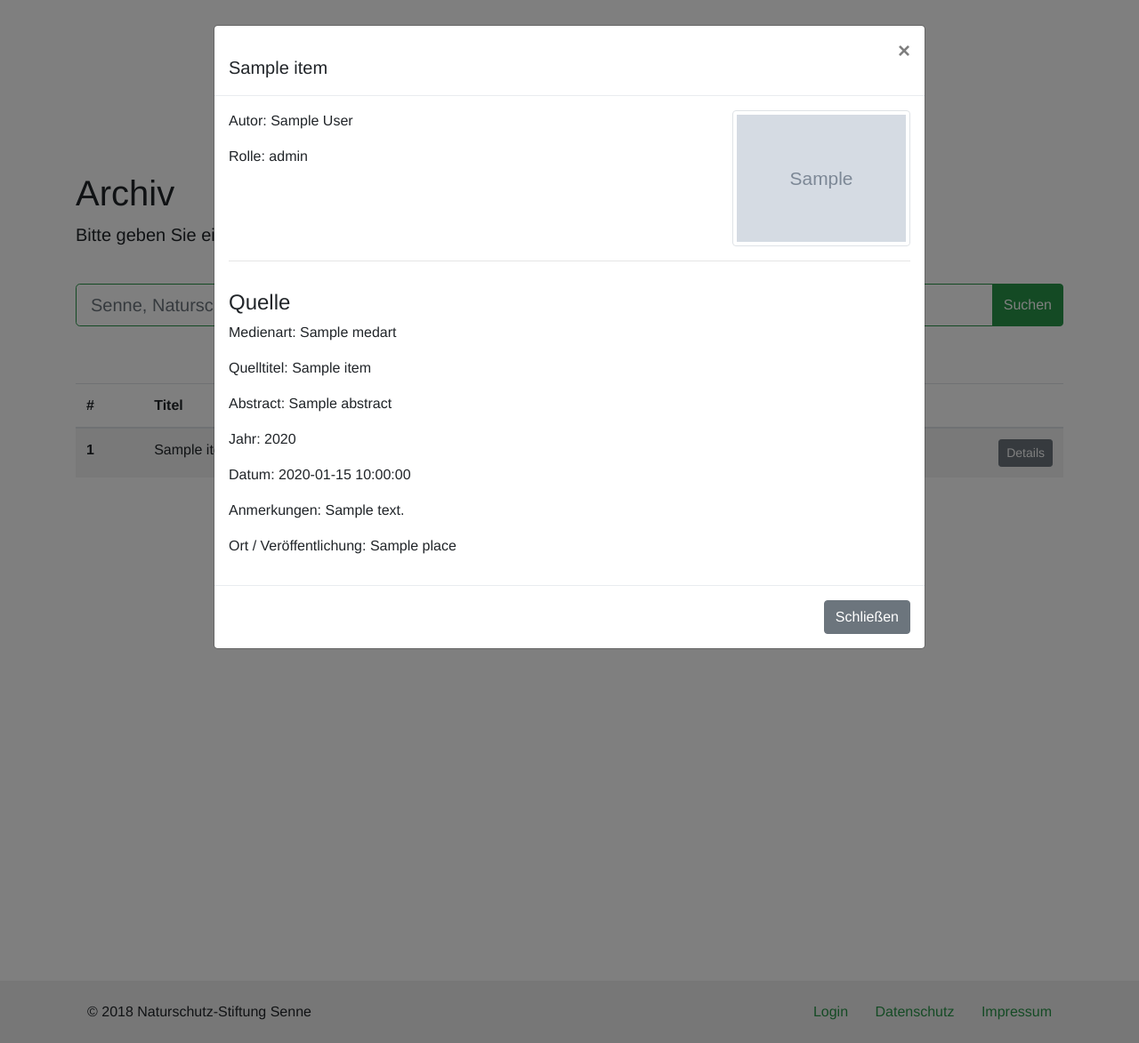
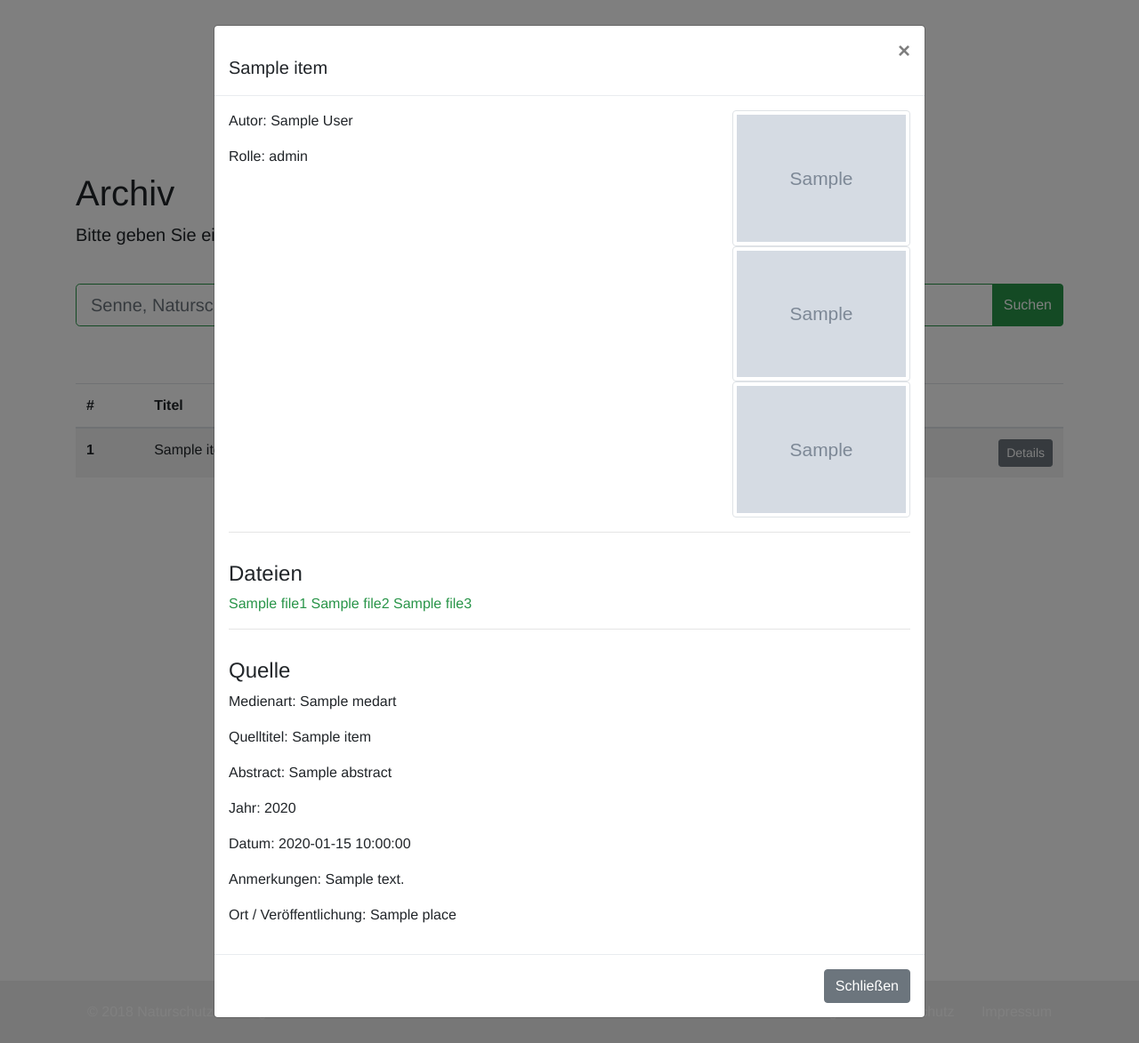
Before and after one commit to n2o/senne-archive-django, a Django app: template archive/templates/archive/index.html in a window 1280 px wide, after a click on "Details". Shown: the whole page at 89% size. Run offline with Django 3.2, Linux system fonts and the light colour scheme; the template is opened without the code that fills it: most values are stand-ins (such as "Sample title", 1, 10 or a date in 2020); grey boxes marked "Sample" are stand-in pictures; style sheets or scripts are compiled from the project's sources; some libraries are stand-ins or nearby versions.

Commit message:
Show files in modal

```diff
--- a/archive/templates/archive/index.html
+++ b/archive/templates/archive/index.html
@@ -2,6 +2,7 @@
 
 {% load staticfiles %}
 {% load senne_common %}
+{% load admin_urls %}
 
 {% block page-title %}
   Archiv
@@ -38,13 +39,13 @@
         <th scope="col">Titel</th>
         <th scope="col">Autor</th>
         <th scope="col">Medienart</th>
-        <th scope="col"></th>
+        <th scope="col" {% if user.is_staff %}width="15%"{% endif %}></th>
       </tr>
       </thead>
       <tbody>
       {% for item in items %}
         <tr>
-          <th scope="row">{{ item.id }}</th>
+          <th scope="row">{{ forloop.counter }}</th>
           <td>{{ item.title }}</td>
           <td>{{ item.author }}</td>
           <td>{{ item.medart }}</td>
@@ -53,6 +54,11 @@
                     data-target="#details-item-{{ item.id }}">
               Details
             </button>
+            {% if user.is_staff %}
+              <a type="button" class="btn btn-info btn-sm" href="{% url "admin:archive_item_change" item.id %}">
+                <i class="fa fa-pencil-square-o" aria-hidden="true"></i>
+              </a>
+            {% endif %}
           </td>
         </tr>
       {% endfor %}
@@ -88,8 +94,39 @@
                     </a>
                   </div>
                 {% endif %}
+                {% if item.image2 %}
+                  <div class="pull-right" style="float: right;">
+                    <a href="{{ item.image2.url }}">
+                      <img src="{{ item.image2.url }}" class="img-thumbnail" alt="{{ item.title }}"
+                           style="max-width: 200px">
+                    </a>
+                  </div>
+                {% endif %}
+                {% if item.image3 %}
+                  <div class="pull-right" style="float: right;">
+                    <a href="{{ item.image3.url }}">
+                      <img src="{{ item.image3.url }}" class="img-thumbnail" alt="{{ item.title }}"
+                           style="max-width: 200px">
+                    </a>
+                  </div>
+                {% endif %}
               </div>
             </div>
+
+            {% if item.file1 or item.file2 or item.file3 %}
+              <hr>
+              <h4>Dateien</h4>
+              {% if item.file1 %}
+                <a href="{{ item.file1.url }}">{{ item.file1.name|get_extension|fa_attachment|safe }} {{ item.file1.name|extract_filename }}</a>
+              {% endif %}
+              {% if item.file2 %}
+                <a href="{{ item.file2.url }}">{{ item.file2.name|get_extension|fa_attachment|safe }} {{ item.file2.name|extract_filename }}</a>
+              {% endif %}
+              {% if item.file3 %}
+                <a href="{{ item.file3.url }}">{{ item.file3.name|get_extension|fa_attachment|safe }} {{ item.file3.name|extract_filename }}</a>
+              {% endif %}
+            {% endif %}
+
             <hr>
             <h4>Quelle</h4>
             {{ item.medart|html_paragraph_if_field_exists:"Medienart"|safe }}
--- a/senne/templates/assets/css/site.sass
+++ b/senne/templates/assets/css/site.sass
@@ -55,3 +55,6 @@ footer
 
 h2, h3, h4, h5, h6
   padding-top: 1rem
+
+.btn
+  color: white !important
--- a/senne/templates/base.html
+++ b/senne/templates/base.html
@@ -10,6 +10,7 @@
   <meta name="author" content="">
 
   <link rel="stylesheet" href="{% static 'bootstrap/dist/css/bootstrap.min.css' %}">
+  <link rel="stylesheet" href="{% static 'font-awesome/css/font-awesome.min.css' %}">
   <link rel="stylesheet" href="{% static 'css/site.css' %}">
 
   <title>
--- a/senne/templatetags/senne_common.py
+++ b/senne/templatetags/senne_common.py
@@ -8,3 +8,38 @@ def html_paragraph_if_field_exists(field, name):
     if field:
         return "<p>{}: {}</p>".format(name, field)
     return ""
+
+
+@register.filter(is_safe=True)
+def extract_filename(file):
+    splitted = file.split("/")[2:]
+    return "/".join(splitted)
+
+
+@register.filter(is_safe=True)
+def get_extension(file):
+    return file.split(".")[-1]
+
+
+@register.filter(is_safe=True)
+def fa_attachment(extension):
+    """
+    Add fontawesome icon if found. Else return normal extension as string.
+
+    :param extension: file extension
+    :return: matching fontawesome icon as string
+    """
+    if extension == 'pdf':
+        return "<i class='fa fa-file-pdf-o'></i>"
+    elif extension == 'jpg' or extension == 'png':
+        return "<i class='fa fa-picture-o'></i>"
+    elif extension == 'doc' or extension == 'docx':
+        return "<i class='fa fa-file-word-o'></i>"
+    elif extension == 'xls' or extension == 'xlsx':
+        return "<i class='fa fa-file-excel-o'></i>"
+    elif extension == 'extern':
+        return "<i class='fa fa-external-link'></i>"
+    elif extension == 'zip':
+        return "<i class='fa fa-file-archive-o'></i>"
+    else:
+        return extension
```
